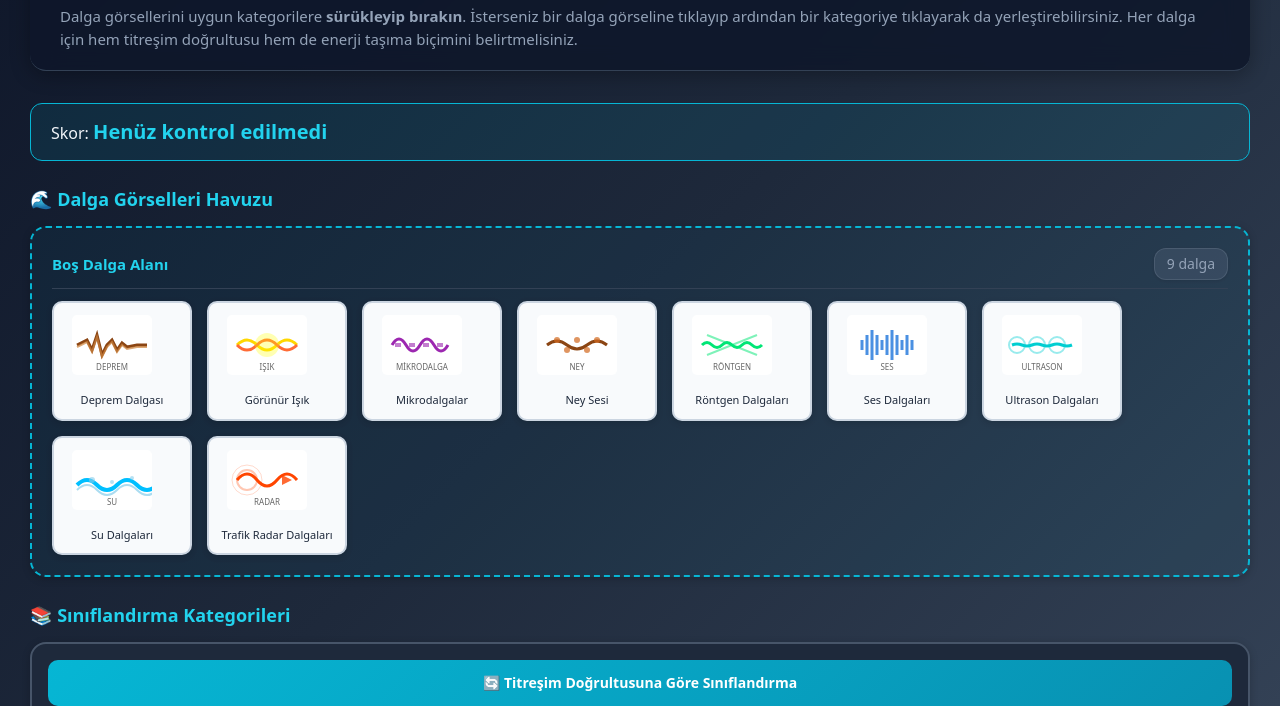
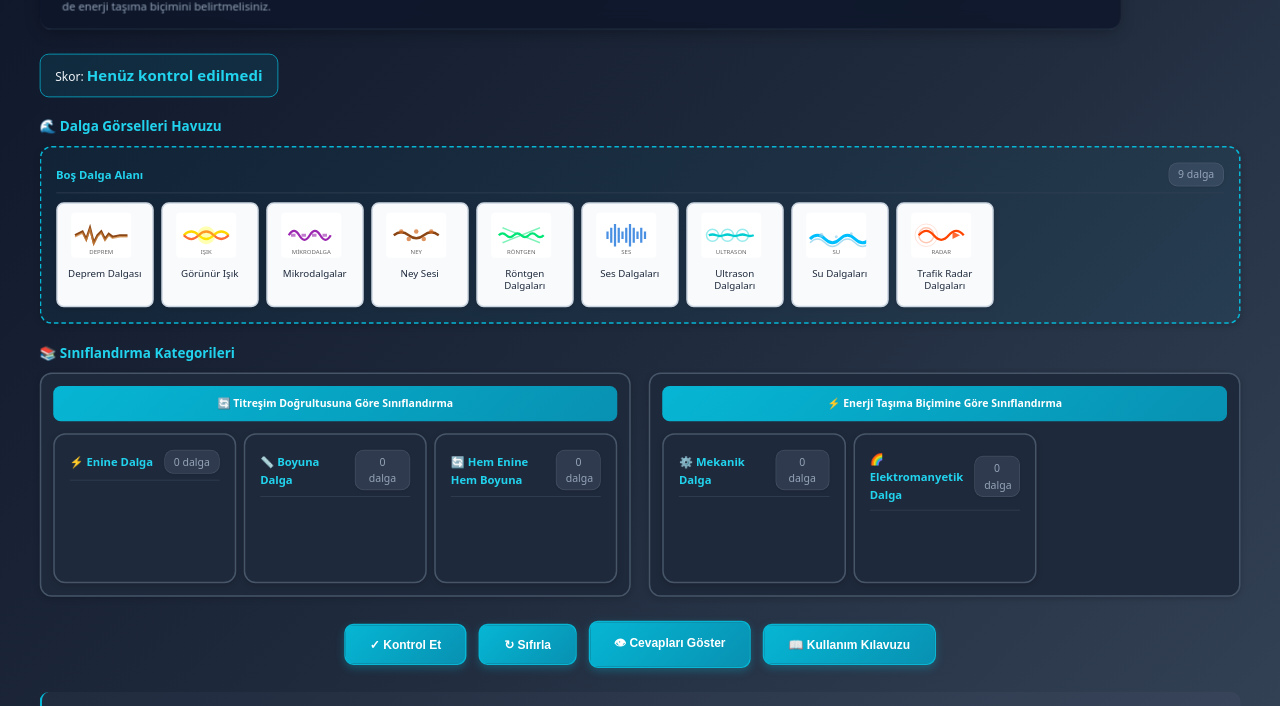
Before and after one commit to cresas/dalgasiniflandirmasim, a plain HTML site: page index.html in a window 1280 px wide. Shown: the part 94-800 px from the top of the page. Drawn offline with Linux system fonts and the light colour scheme.

Commit message:
Refactor layout and styling for wave classification
Updated styles and structure for scaling and layout improvements. Adjusted theme toggle positioning and added new sections for wave classification.

```diff
--- a/index.html
+++ b/index.html
@@ -45,11 +45,7 @@
 
     *{box-sizing:border-box;margin:0;padding:0}
 
-    html,body{
-      height:100%;
-      /* GENEL KAYDIRMAYI ENGELLER */
-      overflow: hidden;
-    }
+    html,body{height:100%; overflow-x: hidden;}
 
     body{
       font-family:system-ui,-apple-system,Segoe UI,Roboto,Ubuntu,"Helvetica Neue",Arial,"Noto Sans",sans-serif;
@@ -57,41 +53,27 @@
       background-image:var(--bg-gradient);
       background-attachment:fixed;
       color:var(--text);
+      overflow: hidden;
       line-height:1.6;
       min-height:100vh;
-      /* GENEL KAYDIRMAYI ENGELLER */
-      overflow: hidden;
-    }
-
-    .container{
-      max-width:1600px;
-      margin:0 auto;
-      padding:16px 20px 20px;
-      height: 100vh;
-      min-height:100vh;
-      /* YENİ: Flex Container Yapısı */
-      display: flex;
-      flex-direction: column;
-    }
-
-    /* YENİ KURAL: Başlık ve altbilgi dışındaki tüm dikey alanı doldurur */
-    #main-content{
-      flex: 1; /* Kalan tüm dikey alanı kapla */
-      padding-bottom: 20px; /* Butonlar ve footer için boşluk bırak */
-      display: flex; /* İçindeki öğeleri de dikey hizalamak için */
-      flex-direction: column;
-    }
-
-    /* YENİ KURAL: Footer ve butonları alt kısma iter */
-    .desktop-controls, .muted{
-        flex-shrink: 0;
-    }
-
+    }
+
+    /* YENİ STİL: %75 oranında küçültme ve hizalama */
+    #scaling-wrapper {
+        transform: scale(0.75);
+        transform-origin: top left;
+        width: calc(100% / 0.75); /* Kapsayıcıyı orijinal genişliğine getirme */
+        height: calc(100% / 0.75); /* Kapsayıcıyı orijinal yüksekliğine getirme */
+        min-height: 100vh;
+        overflow: visible; /* İçerik küçülünce kaydırma çubuğu çıkmasın */
+    }
+
+    /* YENİ STİL: Tema değiştirme butonu, ölçeklenmiş içeriğin dışında kalmalı */
     .theme-toggle{
       position:fixed;
       top:20px;
       right:20px;
-      z-index:1000;
+      z-index:10000; /* Wrapper'ın üstünde olması için */
       background:var(--panel);
       border:2px solid var(--border);
       border-radius:50px;
@@ -99,6 +81,10 @@
       cursor:pointer;
       transition:all 0.3s ease;
       box-shadow:0 4px 12px rgba(0,0,0,.2);
+
+      /* Ölçekten etkilenmemesi için ters ölçeklendirme veya manuel ayarlama gerekebilir */
+      /* Transform: scale(1.333) uygulanması gerekecektir, ancak bu karmaşık olabilir.
+         Şimdilik sadece z-index'i yüksek tuttuk. */
     }
 
     .theme-toggle:hover{
@@ -126,6 +112,14 @@
 
     .theme-toggle .moon{
       display:none;
+    }
+
+    /* GÜNCELLEME: Max genişlik %95 olarak bırakıldı, transform scale sayesinde sıkıntı olmaz. */
+    .container{
+      max-width:95%;
+      margin:0 auto;
+      padding:16px 10px 80px;
+      min-height:calc(100vh - 80px);
     }
 
     header.appbar{
@@ -141,7 +135,7 @@
       box-shadow:0 4px 20px rgba(0,0,0,.3);
       transform:translateY(0);
       transition:transform 0.3s ease;
-      flex-shrink: 0; /* Başlığın küçülmesini engelle */
+	  max-width: 90%;
     }
 
     [data-theme="light"] header.appbar{
@@ -241,14 +235,6 @@
       border:1px solid var(--accent);
       border-radius:12px;
       display:inline-block;
-      flex-shrink: 0; /* Skor alanının küçülmesini engelle */
-    }
-
-    /* YENİ KURAL: Sınıflandırma Panellerinin kalan dikey alanı doldurmasını sağla */
-    .classification-panels{
-        display:grid;
-        gap:20px;
-        flex: 1; /* Dalga havuzu hariç kalan alanı doldur */
     }
 
     .score b{
@@ -372,6 +358,7 @@
       gap:8px;
       transition:all .15s ease;
       width:120px;
+	  height: 10em;
     }
 
     .wave-item:hover{
@@ -562,7 +549,7 @@
     .wave-gallery{
       display:flex;
       flex-wrap:wrap;
-      gap:10px;
+      gap:8px;
       align-items:flex-start;
     }
 
@@ -571,7 +558,7 @@
       gap:20px;
     }
 
-    @media (min-width: 1600px){
+    @media (min-width: 1024px){
       .classification-panels{
         grid-template-columns:1fr 1fr;
         gap:24px;
@@ -606,6 +593,7 @@
     @media (min-width:768px){
       .categories-grid{
         grid-template-columns:repeat(3,minmax(0,1fr));
+        gap: 10px;
       }
     }
 
@@ -717,8 +705,8 @@
 
     @media (max-width: 1920px){
       .container{
-        max-width:1800px;
-        padding:20px 30px 20px; /* Alt padding flex için ayarlandı */
+        max-width:95%;
+        padding:20px 10px 60px;
       }
 
       header.appbar{
@@ -730,17 +718,17 @@
       }
 
       .wave-gallery{
-        gap:15px;
+        gap:10px;
       }
 
       .wave-item{
-        width:140px;
+        width:130px;
         padding:12px;
       }
 
       .wave-item img, .wave-item .svg-content{
-        width:100px;
-        height:70px;
+        width:90px;
+        height:65px;
       }
 
       .zone{
@@ -759,46 +747,11 @@
         padding:18px;
       }
     }
-
-    @media (min-width: 1800px){
-      .container{
-        max-width:1900px;
-        padding:25px 35px 25px; /* Alt padding flex için ayarlandı */
-      }
-
-      .wave-item{
-        width:160px;
-        padding:15px;
-      }
-
-      .wave-item img, .wave-item .svg-content{
-        width:110px;
-        height:80px;
-      }
-
-      .zone{
-        min-height:240px;
-        padding:25px;
-      }
-
-      .zone-count{
-        font-size:15px;
-        padding:5px 14px;
-        min-width:70px;
-      }
-
-      .category{
-        min-height:180px;
-        padding:20px;
-      }
-
-      .categories-grid{
-        gap:20px;
-      }
-    }
   </style>
 </head>
 <body>
+
+  <div id="scaling-wrapper">
     <div class="container">
       <header class="appbar">
         <div>
@@ -808,14 +761,8 @@
       </header>
 
 
-    <div class="theme-toggle" onclick="toggleTheme()">
-      <span class="icon sun">☀️</span>
-      <span class="icon moon">🌙</span>
-    </div>
-
       <section class="score" id="scoreArea">Skor: <b>Henüz kontrol edilmedi</b></section>
 
-    <main id="main-content">
       <section style="margin-bottom:24px">
         <h2 class="section-title">🌊 Dalga Görselleri Havuzu</h2>
         <div class="zone pool" id="zone-pool" data-zone="pool" role="region" aria-label="Boş Dalga Alanı">
@@ -849,7 +796,7 @@
         <button class="btn" id="btnReveal">👁 Cevapları Göster</button>
         <button class="btn" id="btnGuide" onclick="showUserGuide()">📖 Kullanım Kılavuzu</button>
       </div>
-    </main>
+
       <div class="fab">
         <button class="btn" id="fabCheck" aria-label="Kontrol Et">✓</button>
         <button class="btn" id="fabReset" aria-label="Sıfırla">↻</button>
@@ -922,6 +869,11 @@
           </div>
         </div>
       </div>
+    </div>
+    </div>
+  <div class="theme-toggle" onclick="toggleTheme()">
+    <span class="icon sun">☀️</span>
+    <span class="icon moon">🌙</span>
   </div>
 
   <script>
@@ -1038,21 +990,9 @@
   }
 
   // --- Ses efektleri ---
-  // NOT: Ses dosyaları (true.mp3, false.mp3, conq.mp3) sunucunuzda bulunmalıdır.
-  const soundTrue = { play: () => console.log('Sound: Correct') };
-  const soundFalse = { play: () => console.log('Sound: Incorrect') };
-  const soundConq = { play: () => console.log('Sound: Congratulations') };
-
-  try {
-      if (typeof Audio !== 'undefined') {
-          soundTrue = new Audio('true.mp3');
-          soundFalse = new Audio('false.mp3');
-          soundConq = new Audio('conq.mp3');
-      }
-  } catch (e) {
-      console.warn("Audio not supported or files missing.");
-  }
-
+  const soundTrue = new Audio('true.mp3');
+  const soundFalse = new Audio('false.mp3');
+  const soundConq = new Audio('conq.mp3');
 
   // --- DOM referansları ---
   const wavePoolEl = document.getElementById('wave-pool');
@@ -1135,7 +1075,7 @@
 
     const nameSpan = document.createElement('span');
     nameSpan.textContent = wave.name;
-    nameSpan.style.fontSize = '11px';
+    nameSpan.style.fontSize = '13px';
     nameSpan.style.textAlign = 'center';
     nameSpan.style.lineHeight = '1.2';
 
@@ -1209,20 +1149,19 @@
     ghostElement.style.left = touch.clientX - 50 + 'px';
     ghostElement.style.top = touch.clientY - 20 + 'px';
 
-    // Otomatik scroll
+    // Otomatik scroll - sayfa aşağı kayması için
     const scrollThreshold = 100;
     const scrollSpeed = 15;
     const windowHeight = window.innerHeight;
 
-    // .container'ı scroll et
-    const container = document.querySelector('.container');
-    if(container) {
     if(touch.clientY < scrollThreshold){
-        container.scrollBy(0, -scrollSpeed);
+      window.scrollBy(0, -scrollSpeed);
     } else if(touch.clientY > windowHeight - scrollThreshold){
-        container.scrollBy(0, scrollSpeed);
-      }
-    }
+      window.scrollBy(0, scrollSpeed);
+    }
+
+    // preventDefault'ı kaldır - sayfa scroll'unu engellemesin
+    // e.preventDefault();
   }
 
   function handleTouchEnd(e){
@@ -1255,6 +1194,9 @@
       ghostElement = null;
     }
     touchDraggedId = null;
+
+    // preventDefault'ı kaldır - sayfa scroll'unu engellemesin
+    // e.preventDefault();
   }
 
   // --- Yerleşimden görünüme ---
@@ -1611,7 +1553,6 @@
   let lastScrollTop = 0;
   const appbar = document.querySelector('header.appbar');
 
-  // NOTE: Body overflow hidden olduğu için bu kod sadece görünüm geçişlerini kontrol eder, kaydırma takibi yapmaz.
   window.addEventListener('scroll', ()=>{
     if(window.innerWidth >= 768) return; // Sadece mobilde çalışsın
 
```
Lines whose indentation alone changed are shown as unchanged.
